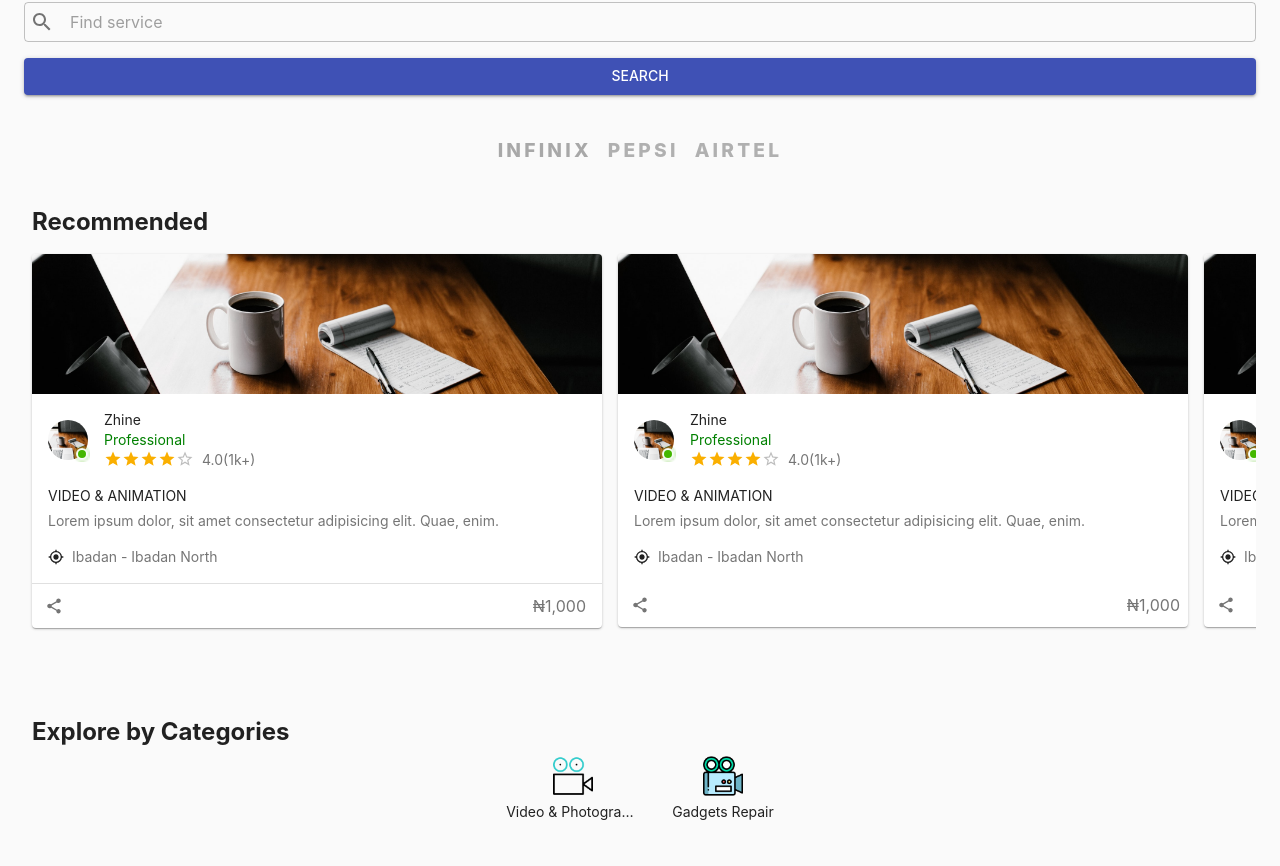
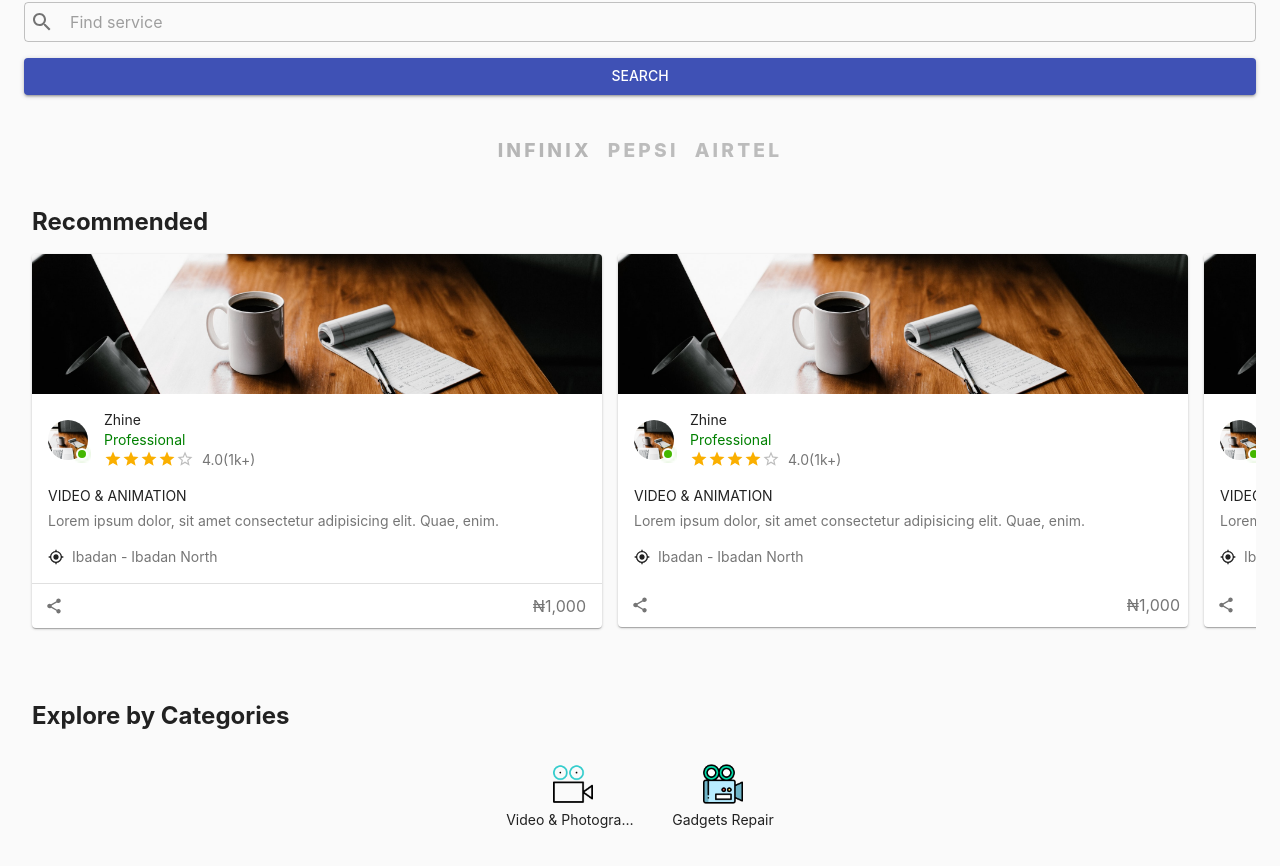
Before and after one commit to Holuwashina/hireHelp, a Next.js app: page / in a window 1280 px wide. Shown: the part 296-1162 px from the top of the page. Built offline with nearby package versions, Linux system fonts and the light colour scheme; a web font is replaced by a local one.

Commit message:
Commiting...

```diff
--- a/components/categories.js
+++ b/components/categories.js
@@ -3,11 +3,11 @@ import Image from 'next/image';
 
 const Categories = () => {
   return (
-    <Box sx={{py:5}}>
+    <Box sx={{py:3}}>
       <Typography variant='h5' sx={{ pl: 1, fontWeight: 700 }}>
         Explore by Categories
       </Typography>
-      <Stack direction='row' justifyContent='center' spacing={2}>
+      <Stack direction='row' justifyContent='center' spacing={2} sx={{py:3}}>
         <Box sx={{ maxWidth: 150, p: 1, textAlign: 'center' }}>
           <Image width={40} height={40} src='/video-camera.png' />
           <Typography noWrap component='p' variant='body2' textAlign='center'>
--- a/components/sponsorComponent.js
+++ b/components/sponsorComponent.js
@@ -2,7 +2,7 @@ import { Stack, Typography } from '@mui/material';
 
 const Sponsor = () => {
   return (
-    <Stack direction='row' spacing={2} justifyContent='center' sx={{opacity:'0.6'}}>
+    <Stack direction='row' spacing={2} justifyContent='center' sx={{opacity:0.5}}>
       <Typography
         variant='h6'
         component='h6'
--- a/components/topSkillsComponent.js
+++ b/components/topSkillsComponent.js
@@ -52,7 +52,7 @@ const responsive = {
   mobile: {
     breakpoint: { max: 464, min: 0 },
     items: 1,
-    partialVisibilityGutter: 30,
+    partialVisibilityGutter: 40,
   },
   tablet: {
     breakpoint: { max: 1024, min: 464 },
@@ -72,7 +72,6 @@ const TopSkills = () => {
         partialVisible={true}
         focusOnSelect={true}
         arrows={false}
-        transitionDuration={0}
       >
         <Card sx={{ m: 1 }}>
           <CardMedia
```
